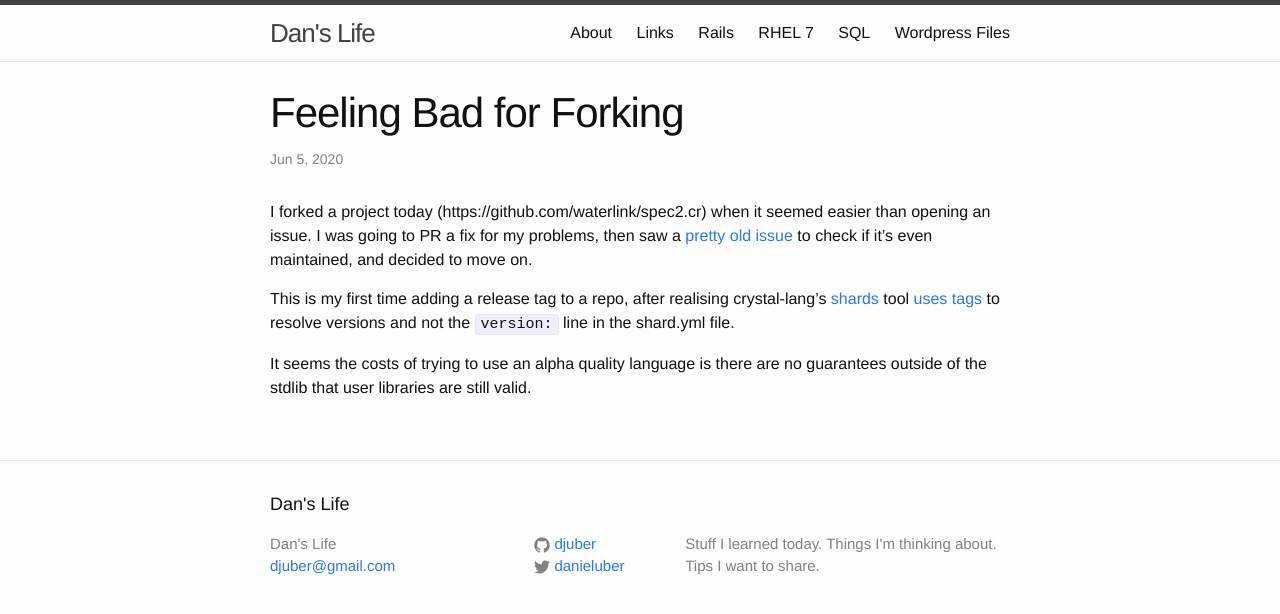
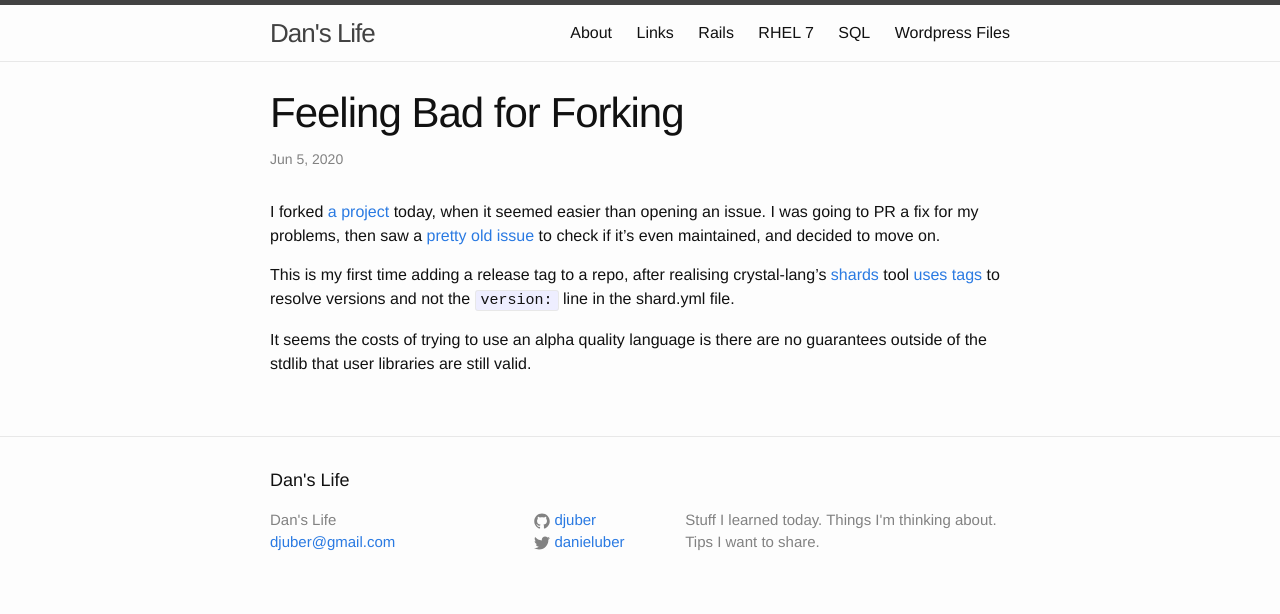
Before and after one commit to djuber/myblog, a Jekyll site: the page built from _posts/2020-06-05-feeling-bad-for-forking.md, in a window 1280 px wide. Shown: the top 614 px of the page. Built offline with Jekyll 4.4.1, drawn with Linux system fonts in a browser that asks for light colours.

Commit message:
link better

```diff
--- a/_posts/2020-06-05-feeling-bad-for-forking.md
+++ b/_posts/2020-06-05-feeling-bad-for-forking.md
@@ -5,7 +5,7 @@ date:   2020-06-05
 categories: crystal
 ---
 
-I forked a project today (https://github.com/waterlink/spec2.cr) when it seemed easier than
+I forked [a project](https://github.com/waterlink/spec2.cr) today, when it seemed easier than
 opening an issue. I was going to PR a fix for my problems, then saw a [pretty old issue](https://github.com/waterlink/spec2.cr/issues/68) to check if it's even maintained, and decided to move on.
 
 This is my first time adding a release tag to a repo, after realising crystal-lang's [shards](https://github.com/crystal-lang/shards) tool [uses tags](https://github.com/crystal-lang/shards/blob/master/README.md#usage) to resolve versions and not the `version:` line in the shard.yml file.
```
